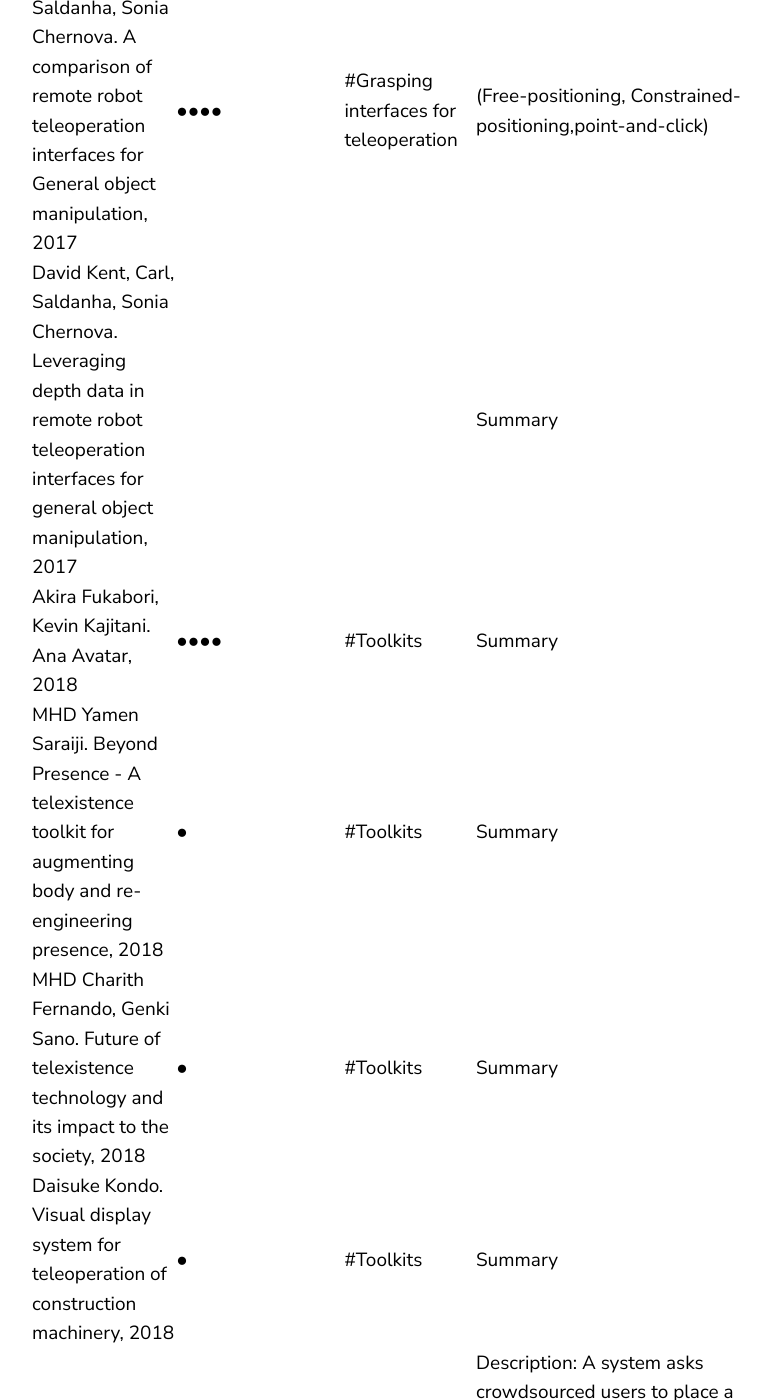
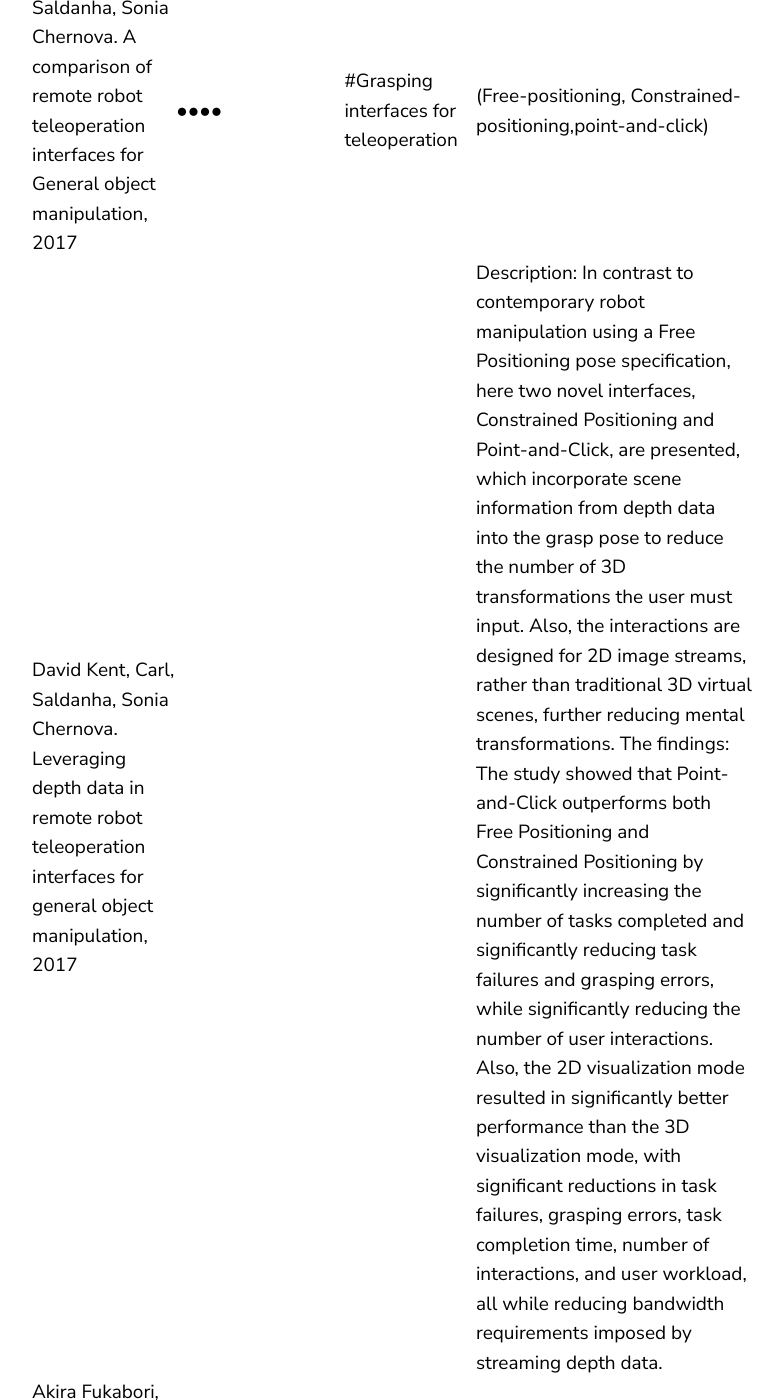
Before and after one commit to jluis9796/jluis9796.github.io, a Jekyll site: the page built from _posts/2020-05-24-telexistence.markdown, in a window 1280 px wide and 1400 px high, scrolled down 1156 px. Shown: the whole window, without its empty margins (68-851 px from the left). Built offline with Jekyll 4.4.1, drawn with Linux system fonts in a browser that asks for light colours.

Commit message:
Update 2020-05-24-telexistence.markdown

```diff
--- a/_posts/2020-05-24-telexistence.markdown
+++ b/_posts/2020-05-24-telexistence.markdown
@@ -62,7 +62,10 @@ date:   2020-05-24 13:34:36 +0900
     <td></td>
     <td></td>
     <td></td>
-    <td>Summary</td>
+    <td>Description: In contrast to contemporary robot manipulation using a Free Positioning pose specification, here two novel interfaces, Constrained Positioning and Point-and-Click, are presented, which incorporate scene information from depth data into the grasp pose to reduce the number of 3D transformations the user must input. Also, the interactions are designed for 2D image streams, rather than traditional 3D virtual scenes, further reducing mental transformations. The findings: The study showed that Point-and-Click outperforms both Free Positioning and Constrained Positioning by significantly increasing the number of tasks completed and significantly reducing task
+failures and grasping errors, while significantly reducing the number of user interactions. Also,  the 2D visualization mode resulted in significantly better
+performance than the 3D visualization mode, with significant reductions in task failures, grasping errors, task completion time, number of interactions, and user workload, all while reducing bandwidth requirements imposed by streaming depth data.
+</td>
     </tr>
     <tr>
     <td>Akira Fukabori, Kevin Kajitani. Ana Avatar, 2018</td>
```
